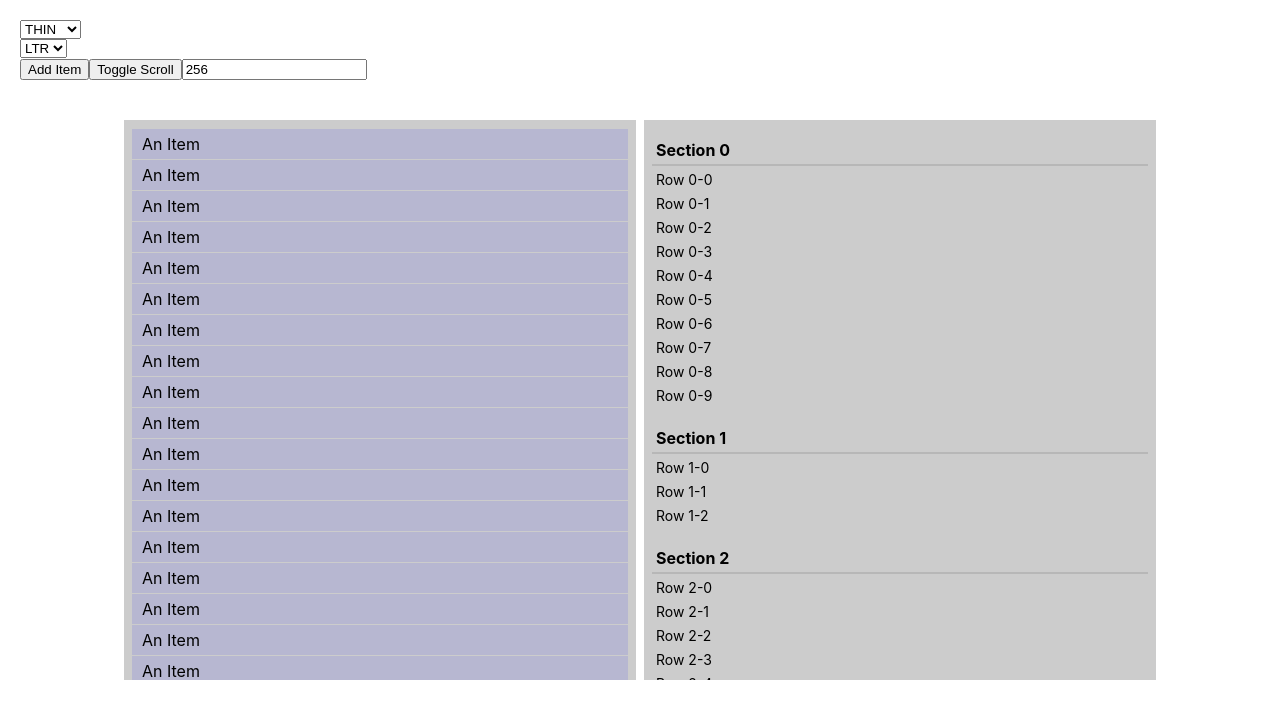
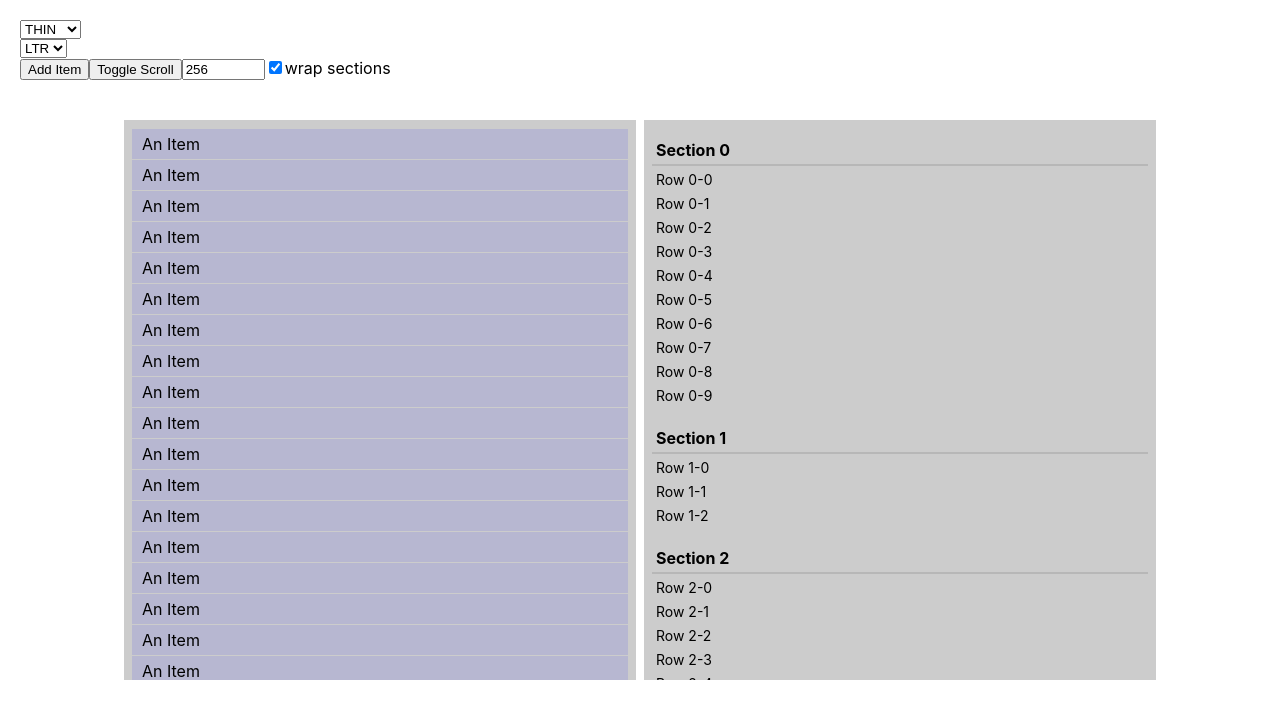
Before and after one commit to amadeus/experiment-cross-platform-scrollers, a React (Create React App) app: page / in a window 1280 px wide. Shown: the top 718 px of the page. Built offline with nearby package versions, Linux system fonts and the light colour scheme; the HTML template or start-up script is replaced by a standard one.

Commit message:
Make wrapSections toggleable

```diff
--- a/src/App.tsx
+++ b/src/App.tsx
@@ -164,6 +164,11 @@ export default function App() {
     setChunkSize(value);
   }, []);
 
+  const [wrapSectionsBool, setWrapSections] = useState(true);
+  const handleWrapChange = useCallback(({currentTarget}) => {
+    setWrapSections(currentTarget.checked);
+  }, []);
+
   return (
     <div dir={dir} className={styles.wrapper}>
       <div className={styles.tools}>
@@ -176,7 +181,11 @@ export default function App() {
         </select>
         <button onClick={handleClick}>Add Item</button>
         <button onClick={toggleScroll}>Toggle Scroll</button>
-        <input type="text" value={chunkSize} onChange={handleChunkChange} />
+        <input type="text" value={chunkSize} onChange={handleChunkChange} className={styles.input} />
+        <label>
+          <input type="checkbox" checked={wrapSectionsBool} onChange={handleWrapChange} />
+          wrap sections
+        </label>
       </div>
       <Scroller className={styles.container} dir={dir}>
         {children}
@@ -188,7 +197,7 @@ export default function App() {
         sections={LIST_SECTIONS}
         renderSection={renderSection}
         renderRow={renderRow}
-        wrapSection={wrapSection}
+        wrapSection={wrapSectionsBool ? wrapSection : undefined}
         sectionHeight={48}
         rowHeight={24}
         paddingBottom={8}
```
